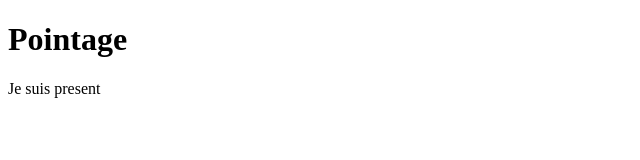
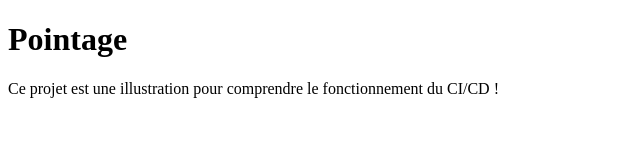
Before and after one commit to ALEXANDREGBAMELE/app_pointage_simplon, a website: page IHM/index.html in a window 1280 px wide. Shown: the whole page, without its empty margins (0-640 px from the left). Drawn offline with Linux system fonts and the light colour scheme.

Commit message:
latest versions

```diff
--- a/IHM/index.html
+++ b/IHM/index.html
@@ -7,6 +7,6 @@
 </head>
 <body>
     <h1>Pointage</h1>
-    <p>Je suis present</p>
+    <p>Ce projet est une illustration pour comprendre le fonctionnement du CI/CD !</p>
 </body>
 </html>
```
